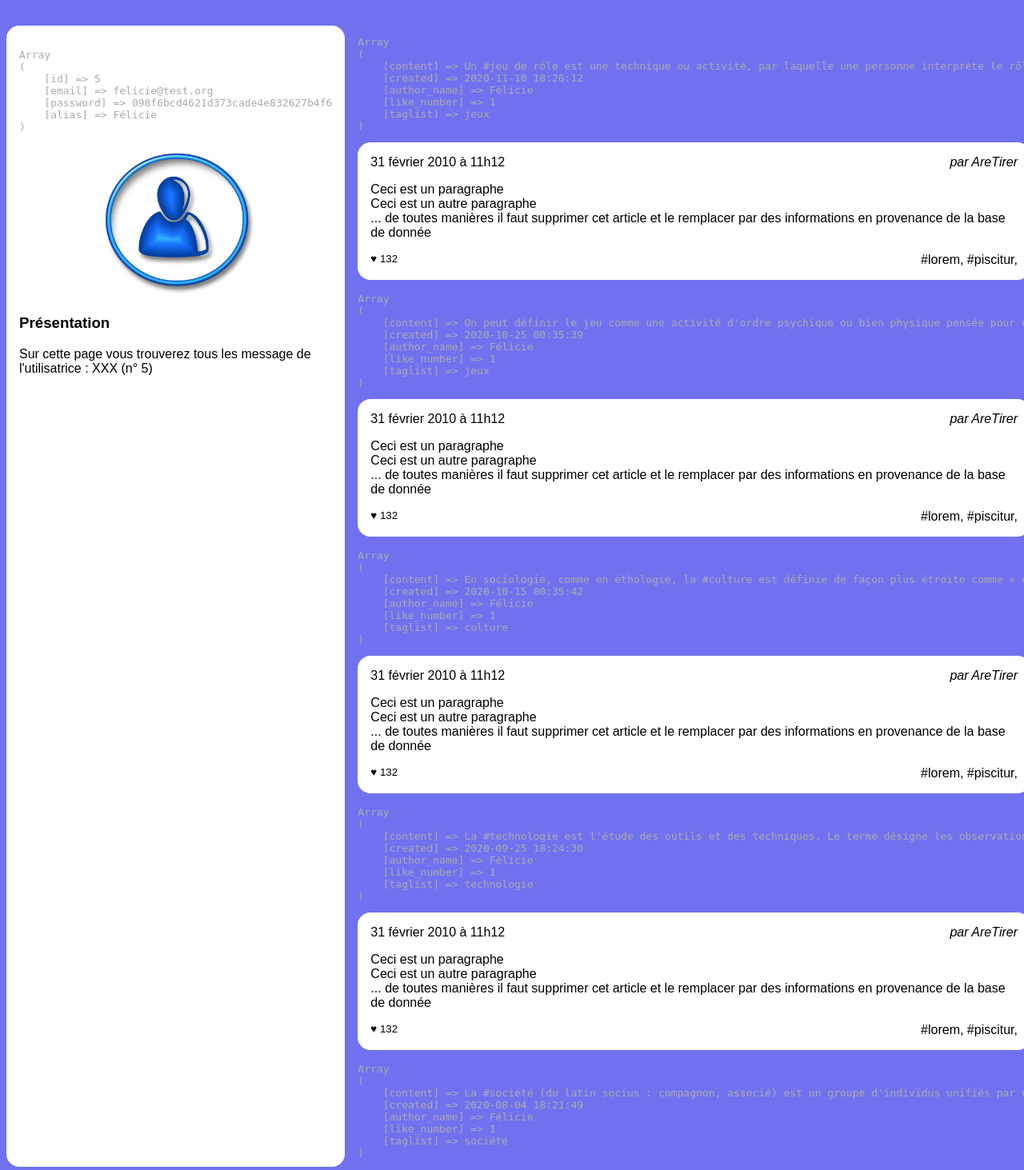
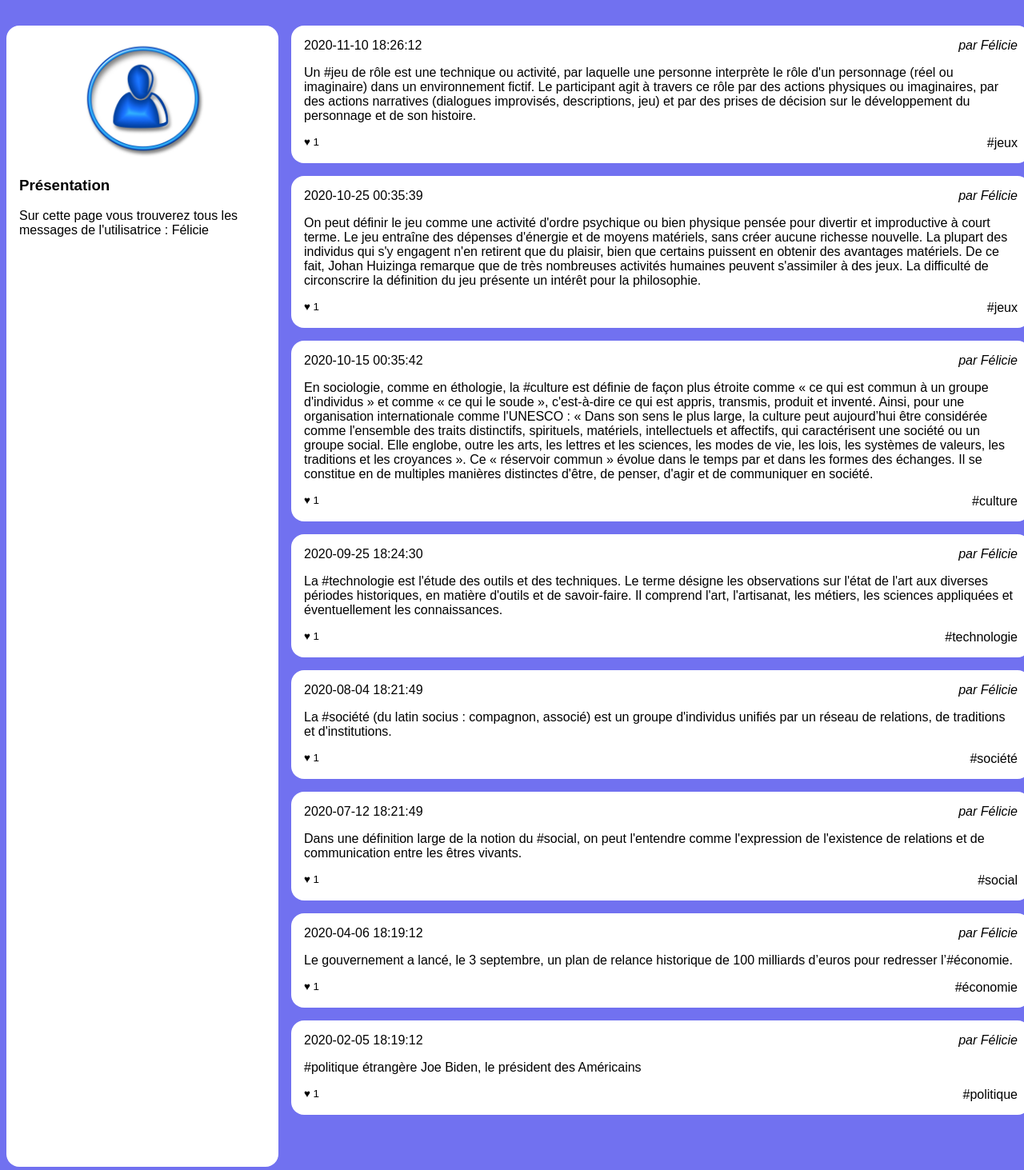
Before and after one commit to adatechschool/projet-collectif-reseau-social-php-charvinnai_socialnetwork, a PHP site: page /wall.php?user_id=5 in a window 1280 px wide. Shown: the part 90-1553 px from the top of the page at 80% size. Run offline with PHP 8.4, Linux system fonts and the light colour scheme; data comes from the database, SQL or seed files in the repository.

Commit message:
fichier wall terminé

```diff
--- a/wall.php
+++ b/wall.php
@@ -50,16 +50,14 @@
                  */
                 $laQuestionEnSql = "SELECT * FROM users WHERE id= '$userId' ";
                 $lesInformations = $mysqli->query($laQuestionEnSql);
-                $user = $lesInformations->fetch_assoc();
+                $userWall = $lesInformations->fetch_assoc();
                 //@todo: afficher le résultat de la ligne ci dessous, remplacer XXX par l'alias et effacer la ligne ci-dessous
-                echo "<pre>" . print_r($user, 1) . "</pre>";
+                //echo "<pre>" . print_r($userWall, 1) . "</pre>";
                 ?>
                 <img src="user.jpg" alt="Portrait de l'utilisatrice"/>
                 <section>
                     <h3>Présentation</h3>
-                    <p>Sur cette page vous trouverez tous les message de l'utilisatrice : XXX
-                        (n° <?php echo $userId ?>)
-                    </p>
+                    <p>Sur cette page vous trouverez tous les messages de l'utilisatrice : <?php echo $userWall['alias']?></p>
                 </section>
             </aside>
             <main>
@@ -91,24 +89,19 @@
                 while ($post = $lesInformations->fetch_assoc())
                 {
 
-                    echo "<pre>" . print_r($post, 1) . "</pre>";
+                    //echo "<pre>" . print_r($post, 1) . "</pre>";
                     ?>
                     <article>
                         <h3>
-                            <time datetime='2020-02-01 11:12:13' >31 février 2010 à 11h12</time>
+                            <time datetime='2020-02-01 11:12:13' ><?php echo $post['created'] ?></time>
                         </h3>
-                        <address>par AreTirer</address>
+                        <address>par <?php echo $post['author_name'] ?></address>
                         <div>
-                            <p>Ceci est un paragraphe</p>
-                            <p>Ceci est un autre paragraphe</p>
-                            <p>... de toutes manières il faut supprimer cet
-                                article et le remplacer par des informations en
-                                provenance de la base de donnée</p>
+                            <p><?php echo $post['content'] ?></p>
                         </div>
                         <footer>
-                            <small>♥ 132</small>
-                            <a href="">#lorem</a>,
-                            <a href="">#piscitur</a>,
+                            <small>♥ <?php echo $post['like_number'] ?></small>
+                            <a href="">#<?php echo $post['taglist'] ?></a>
                         </footer>
                     </article>
                 <?php } ?>
```
